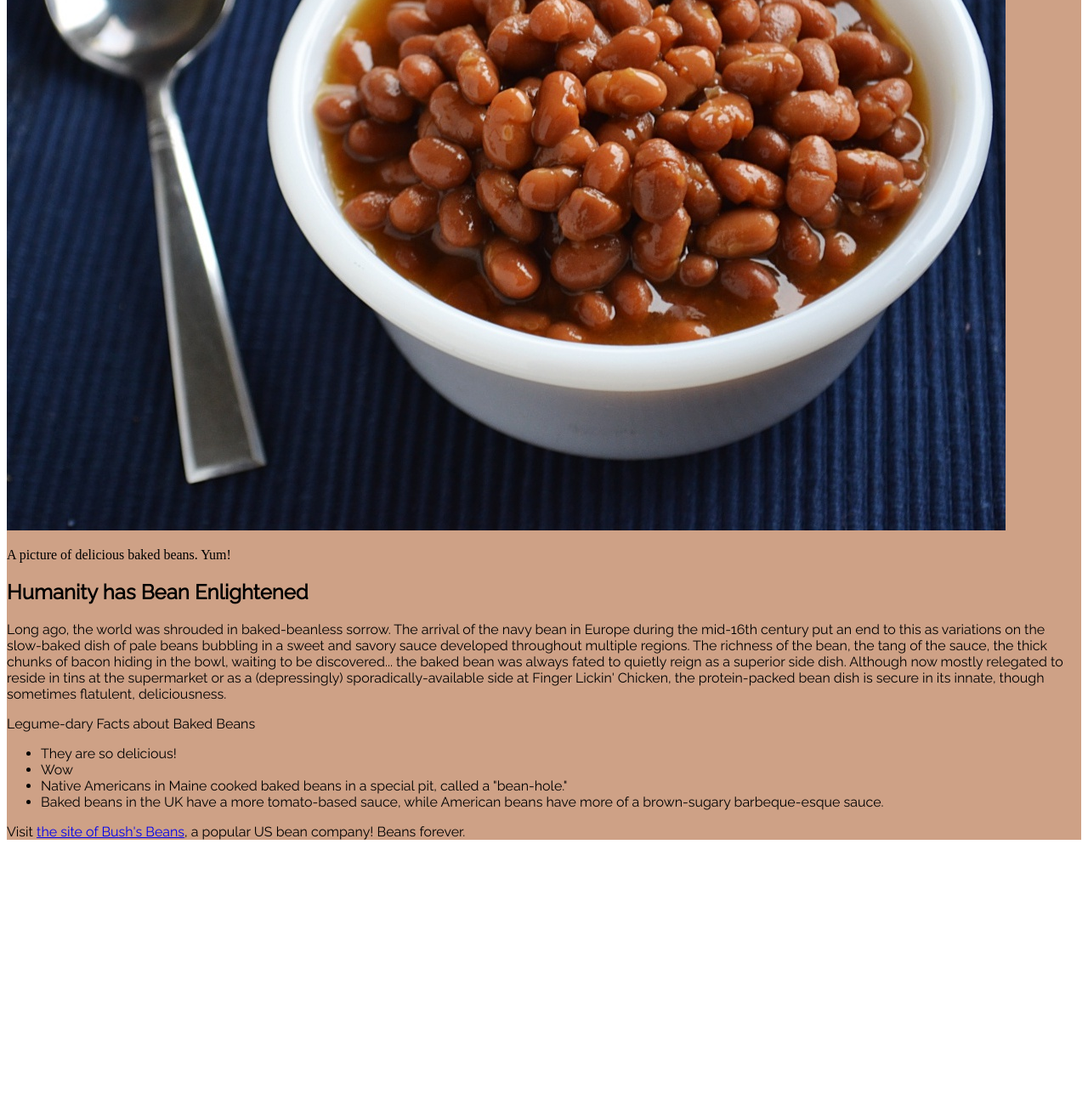
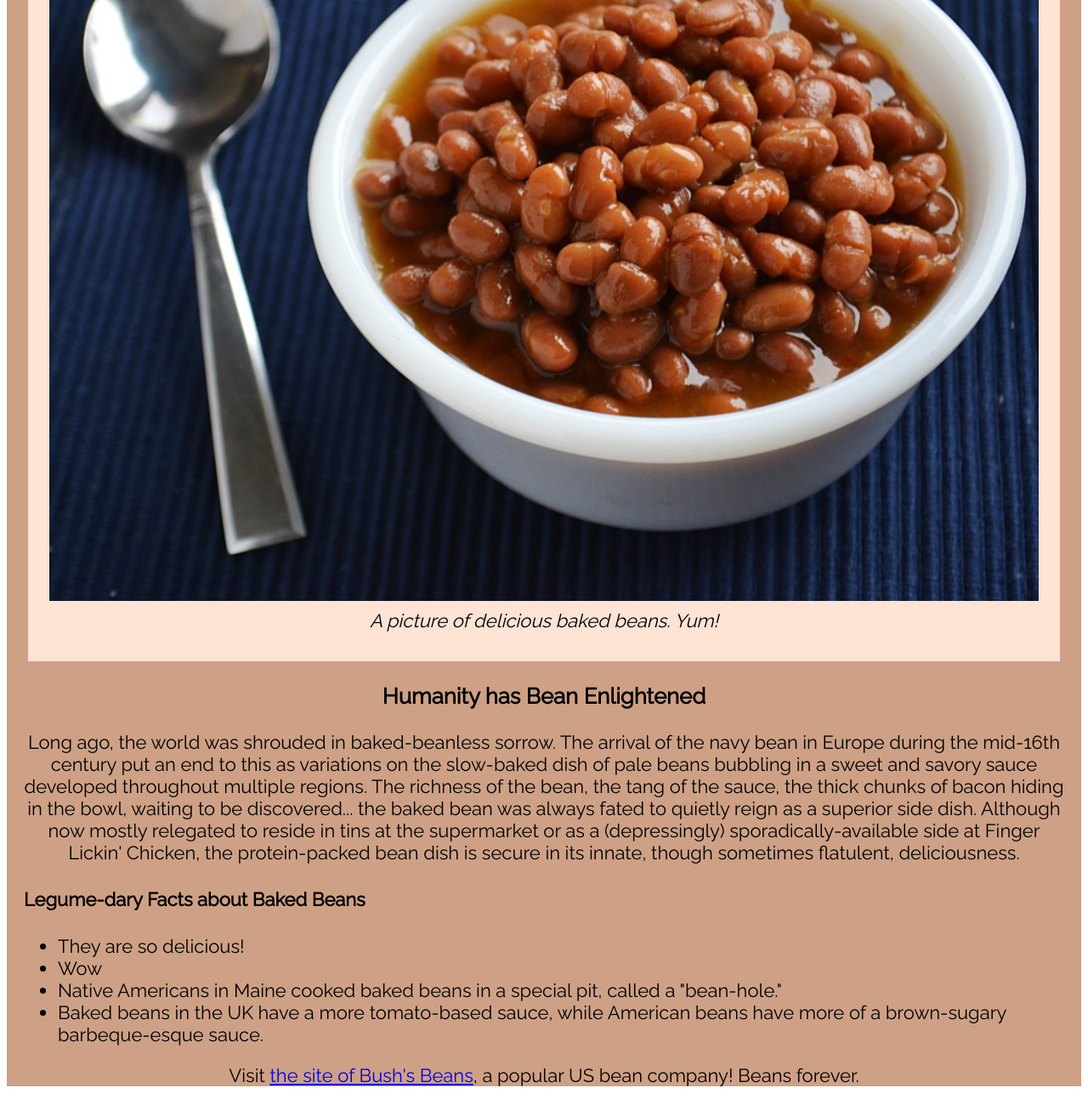
Before and after one commit to agoldfreelance/tribute-page, a plain HTML site: page index.html in a window 1280 px wide. Shown: the part 461-1761 px from the top of the page at 85% size. Before the commit the page ends 1465 px from the top, so only its background shows below. Drawn offline with Linux system fonts and the light colour scheme.

Commit message:
Finished page- tests passing 10/10

```diff
--- a/index.html
+++ b/index.html
@@ -8,13 +8,14 @@
    <script src="https://cdn.freecodecamp.org/testable-projects-fcc/v1/bundle.js"></script>
  </head>
  <body>
-   <h1 id="title">b a k e d &nbsp; &nbsp; b e a n s</h1>
+   <h1 id="title"><strong>Baked Beans</strong></h1>
+   <h2>An Oft-Overlooked Culinary Gem</h2>
    <div id="img-div">
-     <img id="image" src="baked-beans.jpg" alt="A picture of delicious baked beans.">
-     <p id="img-caption">A picture of delicious baked beans. Yum!</p>
+       <img id="image" src="baked-beans.jpg" alt="A picture of delicious baked beans.">
+       <p id="img-caption"><em>A picture of delicious baked beans. Yum!</em></p>
    </div>
    <div id="tribute-info">
-     <h2>Humanity has Bean Enlightened</h2>
+     <h3><strong>Humanity has Bean Enlightened</strong></h3>
      <p>Long ago, the world was shrouded in baked-beanless sorrow. The arrival of the navy
        bean in Europe during the mid-16th century put an end to this as variations on the slow-baked dish
        of pale beans bubbling in a sweet and savory sauce developed throughout multiple regions. The richness
@@ -22,13 +23,15 @@
        the baked bean was always fated to quietly reign as a superior side dish. Although now mostly relegated to reside in tins at
        the supermarket or as a (depressingly) sporadically-available side at Finger Lickin' Chicken, the protein-packed bean dish is
        secure in its innate, though sometimes flatulent, deliciousness.</p>
-     <p id="list-title">Legume-dary Facts about Baked Beans</p>
-     <ul id="list">
+   <div id="list">
+     <h4 id="list-title"><strong>Legume-dary Facts about Baked Beans</strong></h4>
+     <ul>
        <li>They are so delicious!</li>
        <li>Wow</li>
        <li>Native Americans in Maine cooked baked beans in a special pit, called a "bean-hole."</li>
        <li>Baked beans in the UK have a more tomato-based sauce, while American beans have more of a brown-sugary barbeque-esque sauce.</li>
      </ul>
+   </div>
      <p>Visit <a id="tribute-link" href="https://www.bushbeans.com/en_US/products/baked-beans" target="_blank">the site of Bush's Beans</a>,
        a popular US bean company! Beans forever.</p>
    </div>
--- a/styles.css
+++ b/styles.css
@@ -1,18 +1,35 @@
 #main {
   background-color: #cea186;
+  text-align: center;
+}
+body {
+  font-family: 'Raleway', sans-serif;
+  font-size: 22px;
 }
 #title {
   font-family: 'Montserrat', sans-serif;
   font-size: 72px;
-  display: flex;
-  justify-content: center;
+  position: relative;
+  top: 30px;
 }
 #img-div {
-
+  margin: 25px;
+  padding: 25px;
+  background-color: #fce3d4;
 }
-#img {
-
+img {
+  display: block;
+  max-width: 100%;
+  height: auto;
+  margin: auto;
+}
+#img-caption {
+  margin: 10px;
 }
 #tribute-info {
-  font-family: 'Raleway', sans-serif;
+  margin: 20px;
 }
+#list {
+  text-align: left;
+  margin: auto;
+}
```
